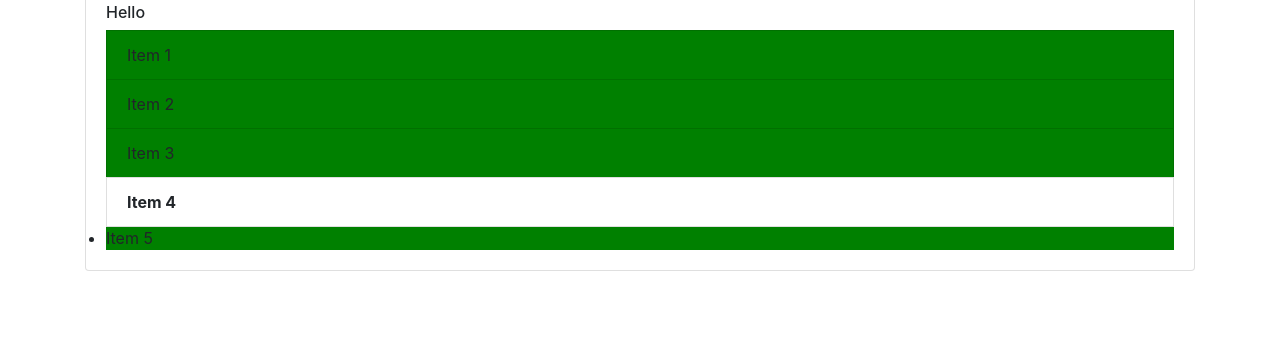
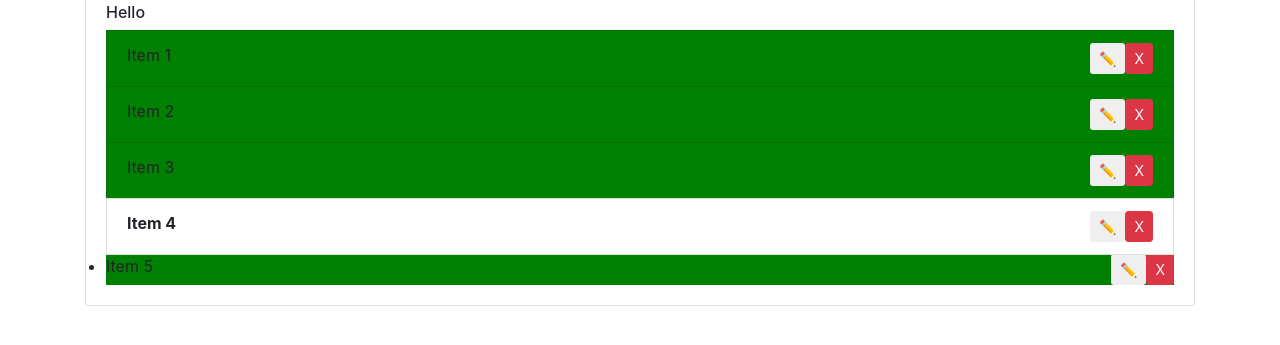
Before and after one commit to balajihack21/DOMmanipulation, a plain HTML site: page DOMHandon.html in a window 1280 px wide. Shown: the part 303-648 px from the top of the page. Drawn offline with nearby package versions, Linux system fonts and the light colour scheme.

Commit message:
update delete and edit

```diff
--- a/DOMHandon.html
+++ b/DOMHandon.html
@@ -1,13 +1,15 @@
-
 <!DOCTYPE html>
 <html lang="en">
+
 <head>
   <meta charset="UTF-8">
   <meta name="viewport" content="width=device-width, initial-scale=1.0">
   <meta http-equiv="X-UA-Compatible" content="ie=edge">
-  <link rel="stylesheet" href="https://maxcdn.bootstrapcdn.com/bootstrap/4.0.0-beta/css/bootstrap.min.css" integrity="sha384-/Y6pD6FV/Vv2HJnA6t+vslU6fwYXjCFtcEpHbNJ0lyAFsXTsjBbfaDjzALeQsN6M" crossorigin="anonymous">
+  <link rel="stylesheet" href="https://maxcdn.bootstrapcdn.com/bootstrap/4.0.0-beta/css/bootstrap.min.css"
+    integrity="sha384-/Y6pD6FV/Vv2HJnA6t+vslU6fwYXjCFtcEpHbNJ0lyAFsXTsjBbfaDjzALeQsN6M" crossorigin="anonymous">
   <title>Item Lister</title>
 </head>
+
 <body>
   <header id="main-header" class="bg-success text-white p-4 mb-3">
     <div class="container">
@@ -25,52 +27,80 @@
 
 
       <ul id="items" class="list-group">
-      <li class="list-group-item">Item 1</li>
-      <li class="list-group-item">Item 2</li>
-      <li class="list-group-item">Item 3</li>
-      <li class="list-group-item">Item 4</li>
-      <li class="trywithtagname">Item 5</li>
+        <li class="list-group-item">Item 1
+
+          <button class="btn btn-danger btn-sm float-right delete">X</button>
+          <button class="btn btn-sm btn-sm float-right edit">✏️</button>
+        </li>
+        <li class="list-group-item">Item 2
+          <button class="btn btn-danger btn-sm float-right delete">X</button>
+          <button class="btn btn-sm btn-sm float-right edit">✏️</button>
+        </li>
+        <li class="list-group-item">Item 3
+          <button class="btn btn-danger btn-sm float-right delete">X</button>
+          <button class="btn btn-sm btn-sm float-right edit">✏️</button>
+        </li>
+        <li class="list-group-item">Item 4
+          <button class="btn btn-danger btn-sm float-right delete">X</button>
+          <button class="btn btn-sm btn-sm float-right edit">✏️</button>
+        </li>
+        <li class="trywithtagname">Item 5
+          <button class="btn btn-danger btn-sm float-right delete">X</button>
+          <button class="btn btn-sm btn-sm float-right edit">✏️</button>
+        </li>
       </ul>
     </div>
   </div>
   <script>
-    let title=document.getElementById("header-title")
-    title.style="border:2px solid black;"
-    let add=document.querySelector(".title")
-    add.style="color:green;"
+    let title = document.getElementById("header-title")
+    title.style = "border:2px solid black;"
+    let add = document.querySelector(".title")
+    add.style = "color:green;"
 
     //using class name
-    let items=document.getElementsByClassName("list-group-item")
+    let items = document.getElementsByClassName("list-group-item")
 
-     for(let i=0;i<items.length;i++){
-      items[i].style="font-weight:bold;"
+    for (let i = 0; i < items.length; i++) {
+      items[i].style = "font-weight:bold;"
     }
     //  items[1].style="background-color:green"
 
     //using Tag name
-    let tagitems=document.getElementsByTagName("li")
-    tagitems[4].style="color:orange;font-weight:bold;"
+    let tagitems = document.getElementsByTagName("li")
+    tagitems[4].style = "color:orange;font-weight:bold;"
 
     //using Query selector and Query selesctor all
-    let item_2=document.querySelector("#items")
-    item_2.children[1].style="background-color:green"
-    item_2.children[2].style="opacity:0;"
+    let item_2 = document.querySelector("#items")
+    item_2.children[1].style = "background-color:green"
+    item_2.children[2].style = "opacity:0;"
 
-    let item_3=document.querySelectorAll("li:nth-child(odd)")
-    for(let i=0;i<item_3.length;i++){
-      item_3[i].style="background-color:green"
+    let item_3 = document.querySelectorAll("li:nth-child(odd)")
+    for (let i = 0; i < item_3.length; i++) {
+      item_3[i].style = "background-color:green"
     }
 
     //Creating Nodes and Modifying Dom
 
-     let newone=document.createElement("h6")
-     newone.innerText="Hello"
-     let heading=document.querySelector("h1")
+    let newone = document.createElement("h6")
+    newone.innerText = "Hello"
+    let heading = document.querySelector("h1")
     heading.prepend(newone)
 
-     let secondone=document.createElement("h6")
-     secondone.innerText="Hello"
+    let secondone = document.createElement("h6")
+    secondone.innerText = "Hello"
     item_2.prepend(secondone)
+
+    //Delete Functionality
+    let del=document.querySelectorAll(".delete")
+    del.forEach((e)=>{
+      e.addEventListener("click",(el)=>{
+        if(confirm("Are you sure to delete?")==true){
+          el.target.parentElement.style="display:none;"
+        }
+
+      })
+    })
   </script>
 </body>
+
 </html>
```
Lines whose indentation alone changed are shown as unchanged.
